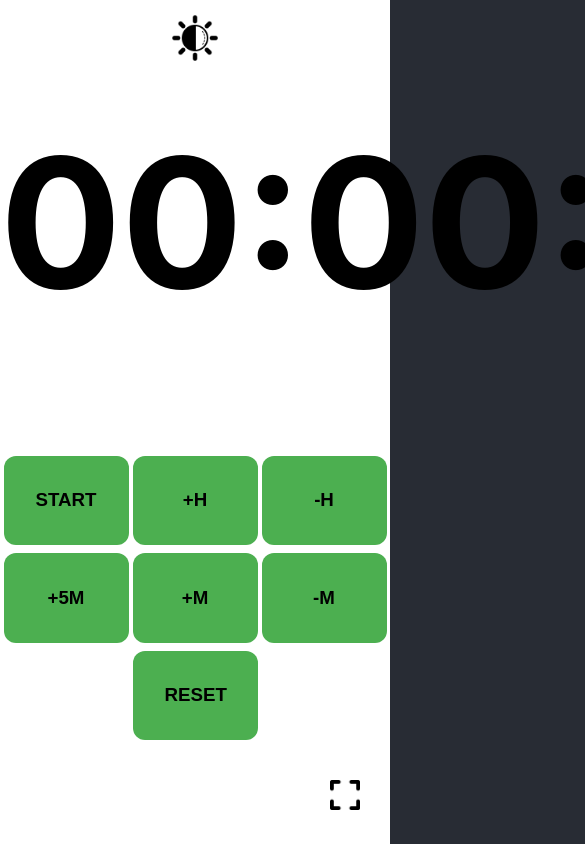
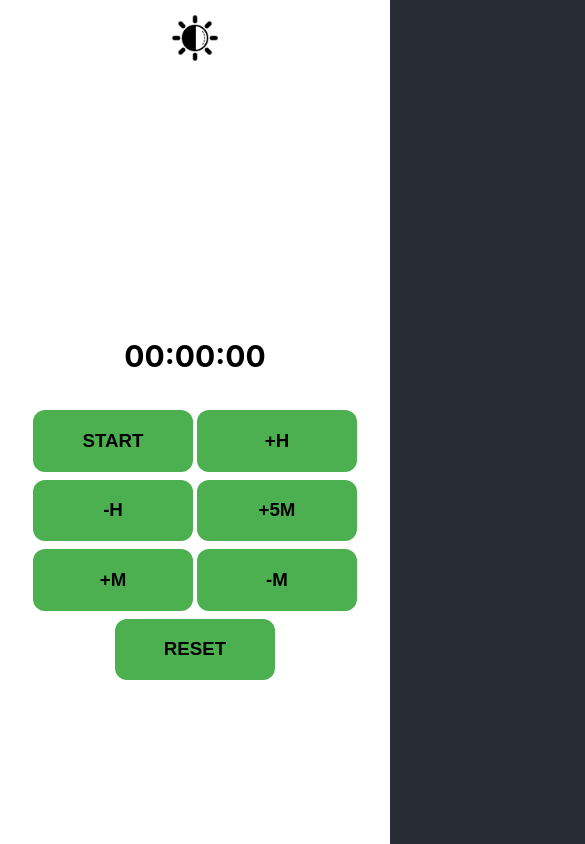
Before and after one commit to richujain/Timer, a React (Create React App) app: page / in a window 390 px wide. Shown: the top 844 px of the page, 585 px wide, since content can reach past the window. Built offline with nearby package versions, Linux system fonts and the light colour scheme.

Commit message:
Media Query

```diff
--- a/src/components/Navigation/MainNavigation.module.css
+++ b/src/components/Navigation/MainNavigation.module.css
@@ -28,3 +28,15 @@
 img:hover {
   transform:scale(1.3, 1.3);
 }
+
+@media (max-width: 767px) {
+  .classname {
+    width: 80%;
+  }
+}
+
+@media (max-width: 480px) {
+  .classname {
+    width:100%;
+  }
+}
--- a/src/components/Timer/Timer.module.css
+++ b/src/components/Timer/Timer.module.css
@@ -1,17 +1,16 @@
 .button {
-  background-color: #4CAF50; /* Green */
+  background-color: #4caf50; /* Green */
   border: none;
   color: white;
-  padding: 15px 32px;
+
   text-align: center;
   text-decoration: none;
   display: inline-block;
-  font-size: 16px;
+  font-size: 1rem;
   margin: 4px 2px;
   cursor: pointer;
-  width: 125px;
+  width: 10rem;
 }
-
 
 .button:active {
   transform: translateY(4px);
@@ -24,12 +23,12 @@
 }
 
 .div {
-text-align: center;
-position:absolute;
-left:0;
-bottom:0;
-right:0;
-padding-bottom:100px;
+  text-align: center;
+  position: absolute;
+  left: 0;
+  bottom: 0;
+  right: 0;
+  padding-bottom: 10rem;
 }
 
 .value {
@@ -41,19 +40,26 @@ padding-bottom:100px;
 }
 
 h1 {
-  font-size: 180px;
+  font-size: 10rem;
 }
 
 .fullScreenImg {
   position: absolute;
-bottom:0;
-margin-bottom: 30px;
-right:30px;
+  bottom: 0;
+  margin-bottom: 30px;
+  right: 30px;
 }
 .photo {
   height: 30px;
   width: 30px;
-  transform:scale(1, 1);
-    transition: 0.1s;
-
+  transform: scale(1, 1);
+  transition: 0.1s;
 }
+@media screen and (max-width: 767px) {
+  h1{
+      font-size: 30px;
+  }
+  .photo {
+    visibility: hidden;
+  }
+}
--- a/src/components/Timer/timer.js
+++ b/src/components/Timer/timer.js
@@ -144,6 +144,7 @@ export default function Timer(props) {
     </div>
     <div className={classes.fullScreenImg}>
       {props.light? <img
+
                 className={classes.photo}
                 src={require("../../images/fullscreen_black.png")}
                 alt="Color theme toggle"
```
